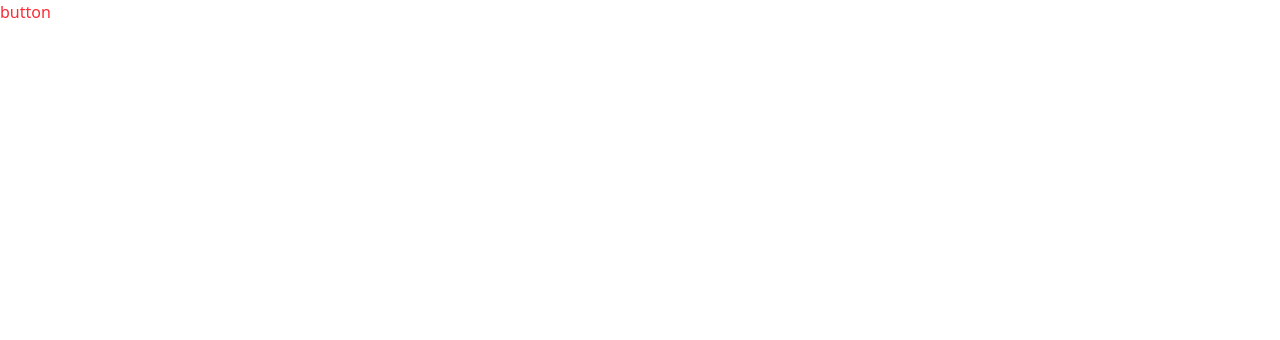
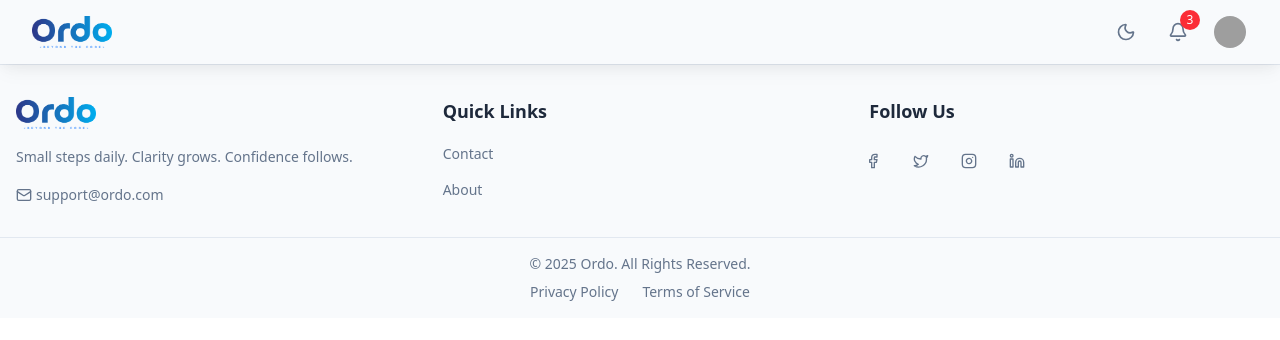
Before and after one commit to Project-ORDO/ordo-client, a React (Vite) app: page / in a window 1280 px wide. Shown: the top 340 px of the page. Built offline with nearby package versions, Linux system fonts and the light colour scheme; grey boxes are pictures that could not be loaded.

Commit message:
navbar edited

```diff
--- a/package.json
+++ b/package.json
@@ -11,6 +11,7 @@
   },
   "dependencies": {
     "@tailwindcss/vite": "^4.1.11",
+    "lucide-react": "^0.525.0",
     "react": "^19.1.0",
     "react-dom": "^19.1.0"
   },
--- a/src/App.jsx
+++ b/src/App.jsx
@@ -1,12 +1,13 @@
 import React from 'react'
+import Navbar from './components/layouts/Navbar'
+import Footer from './components/layouts/Footer'
 
 const App = () => {
   return (
-    <div className='text-red-500 .dark .card'>
-      <div>
-        <button className='.btn-primary'>button</button>
-      </div>
-    </div>
+   <>
+    <Navbar/>
+    <Footer/>
+   </>
   )
 }
 
--- /dev/null
+++ b/src/components/layouts/Footer.jsx
@@ -0,0 +1,128 @@
+import React from 'react';
+import { Facebook, Twitter, Instagram, Linkedin, Mail } from 'lucide-react';
+
+const Footer = () => {
+  const currentYear = new Date().getFullYear();
+
+  const footerLinks = {
+    quickLinks: [
+      { name: 'Contact', href: '/contact' },
+      { name: 'About', href: '/about' }
+    ]
+  };
+
+  const socialLinks = [
+    { icon: Facebook, href: '#', label: 'Facebook' },
+    { icon: Twitter, href: '#', label: 'Twitter' },
+    { icon: Instagram, href: '#', label: 'Instagram' },
+    { icon: Linkedin, href: '#', label: 'LinkedIn' }
+  ];
+
+  return (
+    <footer className="border-t" style={{ backgroundColor: 'rgb(var(--surface))', borderColor: 'rgb(var(--border))' }}>
+      {/* Main Footer Content */}
+      <div className="container mx-auto px-4 py-6 md:py-8">
+        <div className="grid grid-cols-1 md:grid-cols-3 gap-6 lg:gap-8">
+
+          {/* Brand Section */}
+          <div className="space-y-4">
+            {/* Logo with proper heading alignment */}
+            <div className="h-[57px] flex items-start -mt-6"> {/* Match heading height for alignment */}
+              <img
+                src="/src/assets/Ordo_Logo.png"
+                alt="Logo"
+                className="w-12 h-12 sm:w-16 sm:h-16 md:w-20 md:h-20 object-contain"
+              />
+            </div>
+            <p className="flex items-center space-x-1 text-sm leading-relaxed max-w-sm" style={{ color: 'rgb(var(--text-secondary))' }}>
+           Small steps daily. Clarity grows. Confidence follows.
+            </p>
+            <div className="flex items-center space-x-1" style={{ color: 'rgb(var(--text-secondary))' }}>
+              <Mail className="w-4 h-4" />
+              <span className="text-sm">support@ordo.com</span>
+            </div>
+          </div>
+
+          {/* Quick Links */}
+          <div className="space-y-4">
+            <h3 className="text-lg font-semibold" style={{ color: 'rgb(var(--text-primary))' }}>
+              Quick Links
+            </h3>
+            <ul className="space-y-3">
+              {footerLinks.quickLinks.map((link, index) => (
+                <li key={index}>
+                  <a
+                    href={link.href}
+                    className="text-sm transition-colors duration-200 hover:text-blue-600 dark:hover:text-blue-400"
+                    style={{ color: 'rgb(var(--text-secondary))' }}
+                  >
+                    {link.name}
+                  </a>
+                </li>
+              ))}
+            </ul>
+          </div>
+
+          {/* Follow Us */}
+          <div className="space-y-4">
+            <h3 className="text-lg font-semibold" style={{ color: 'rgb(var(--text-primary))' }}>
+              Follow Us
+            </h3>
+            <div className="flex space-x-2 -ml-4">
+              {socialLinks.map((social, index) => {
+                const IconComponent = social.icon;
+                return (
+                  <a
+                    key={index}
+                    href={social.href}
+                    aria-label={social.label}
+                    className="w-10 h-10 rounded-lg flex items-center justify-center transition-all duration-200 hover:bg-blue-600 hover:text-white"
+                    style={{
+                      backgroundColor: 'rgb(var(--surface-variant))',
+                      color: 'rgb(var(--text-secondary))'
+                    }}
+                  >
+                    <IconComponent className="w-4 h-4" />
+                  </a>
+                );
+              })}
+            </div>
+          </div>
+        </div>
+      </div>
+
+      {/* Footer Bottom - Centered */}
+      <div className="border-t" style={{ borderColor: 'rgb(var(--border))' }}>
+        <div className="container mx-auto px-4 py-4">
+          <div className="flex flex-col items-center justify-center space-y-2 text-center">
+            <p className="text-sm" style={{ color: 'rgb(var(--text-secondary))' }}>
+              © {currentYear} Ordo. All Rights Reserved.
+            </p>
+            <div className="flex space-x-6">
+              <a
+                href="/privacy"
+                className="text-sm transition-colors duration-200"
+                style={{ color: 'rgb(var(--text-secondary))' }}
+                onMouseEnter={(e) => e.target.style.color = 'rgb(var(--text-primary))'}
+                onMouseLeave={(e) => e.target.style.color = 'rgb(var(--text-secondary))'}
+              >
+                Privacy Policy
+              </a>
+              <a
+                href="/terms"
+                className="text-sm transition-colors duration-200"
+                style={{ color: 'rgb(var(--text-secondary))' }}
+                onMouseEnter={(e) => e.target.style.color = 'rgb(var(--text-primary))'}
+                onMouseLeave={(e) => e.target.style.color = 'rgb(var(--text-secondary))'}
+              >
+                Terms of Service
+              </a>
+            </div>
+          </div>
+        </div>
+      </div>
+    </footer>
+  );
+};
+
+export default Footer;
--- /dev/null
+++ b/src/components/layouts/Navbar.jsx
@@ -0,0 +1,85 @@
+import React, { useState } from 'react';
+import { Bell, Sun, Moon, User } from 'lucide-react';
+
+const mockUser = {
+  isLoggedIn: true,
+  name: "John Doe",
+  avatar: "https://images.unsplash.com/photo-1472099645785-5658abf4ff4e?w=32&h=32&fit=crop&crop=face&auto=format",
+  notifications: 3
+};
+
+const Navbar = () => {
+  const [isDark, setIsDark] = useState(false);
+
+  const toggleDarkMode = () => {
+    setIsDark(!isDark);
+    document.documentElement.classList.toggle('dark');
+  };
+
+  return (
+    <nav className={`${isDark ? 'dark' : ''} shadow-soft sticky top-0 z-50`} style={{ backgroundColor: 'rgb(var(--surface))' }}>
+      <div className="w-full max-w-7xl mx-auto px-3 sm:px-4 md:px-6 lg:px-8">
+        <div className="flex justify-between items-center h-12 sm:h-14 md:h-16">
+
+          {/* Logo - Responsive sizing */}
+          <div className="flex items-center min-w-0 flex-shrink-0">
+            <img
+              src="/src/assets/Ordo_Logo.png"
+              alt="Logo"
+              className="w-12 h-12 sm:w-16 sm:h-16 md:w-20 md:h-20 mr-2 object-contain"
+            />
+          </div>
+
+          {/* Right Side Icons - Responsive spacing and sizing */}
+          <div className="flex items-center space-x-2 sm:space-x-3 md:space-x-4">
+
+            {/* Dark Mode Toggle - Responsive button size */}
+            <button
+              onClick={toggleDarkMode}
+              className="p-1.5 sm:p-2 rounded-lg transition-all duration-200 hover:bg-gray-100 dark:hover:bg-gray-800 flex-shrink-0"
+              style={{ color: 'rgb(var(--text-secondary))' }}
+              aria-label="Toggle dark mode"
+            >
+              {isDark ? <Sun size={18} className="sm:w-5 sm:h-5" /> : <Moon size={18} className="sm:w-5 sm:h-5" />}
+            </button>
+
+            {/* Notifications - Only show if user is logged in */}
+            {mockUser.isLoggedIn && (
+              <div className="relative flex-shrink-0">
+                <button
+                  className="p-1.5 sm:p-2 rounded-lg transition-all duration-200 hover:bg-gray-100 dark:hover:bg-gray-800"
+                  style={{ color: 'rgb(var(--text-secondary))' }}
+                  aria-label="Notifications"
+                >
+                  <Bell size={18} className="sm:w-5 sm:h-5" />
+                  {mockUser.notifications > 0 && (
+                    <span className="absolute -top-0.5 -right-0.5 sm:-top-1 sm:-right-1 bg-red-500 text-white text-xs rounded-full w-4 h-4 sm:w-5 sm:h-5 flex items-center justify-center font-medium">
+                      {mockUser.notifications > 99 ? '99+' : mockUser.notifications}
+                    </span>
+                  )}
+                </button>
+              </div>
+            )}
+
+            {/* User Avatar - Responsive sizing */}
+            <div className="flex items-center flex-shrink-0">
+              {mockUser.isLoggedIn && mockUser.avatar ? (
+                <img
+                  src={mockUser.avatar}
+                  alt={mockUser.name}
+                  className="w-7 h-7 sm:w-8 sm:h-8 md:w-9 md:h-9 rounded-full border-2 border-transparent hover:border-gray-300 dark:hover:border-gray-600 transition-all duration-200 cursor-pointer object-cover"
+                />
+              ) : (
+                <div className="w-7 h-7 sm:w-8 sm:h-8 md:w-9 md:h-9 rounded-full bg-gray-300 dark:bg-gray-600 flex items-center justify-center cursor-pointer hover:bg-gray-400 dark:hover:bg-gray-500 transition-all duration-200">
+                  <User size={14} className="sm:w-4 sm:h-4 text-gray-600 dark:text-gray-300" />
+                </div>
+              )}
+            </div>
+          </div>
+        </div>
+      </div>
+    </nav>
+  );
+};
+
+export default Navbar;
```
Also changed, not shown: 1 other file (tests, documents, lock files or other folders).
